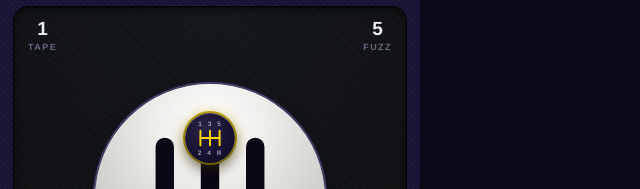
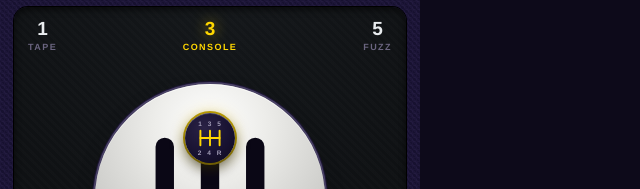
Before and after one commit to mixedbysoda-stack/octane, a plain HTML site: page ui/index.html in a window 1280 px wide. Shown: the part 295-484 px from the top of the page, 0-640 px from the left. Drawn offline with Linux system fonts and the light colour scheme.

Commit message:
GUI: add missing 3/CONSOLE gear label (top-center of H-gate)
The H-pattern is 1-3-5 top / 2-4-R bottom, but only the four corners +
bottom-center were labeled, leaving gear 3 (Console) with no face label
and no active-state highlight. Added it at top-center.

Co-Authored-By: Claude Fable 5 <noreply@anthropic.com>

```diff
--- a/ui/index.html
+++ b/ui/index.html
@@ -158,6 +158,7 @@
   .glabel.active .g{color:var(--ga); text-shadow:0 0 14px color-mix(in srgb, var(--ga) 60%, transparent)}
   .glabel.active .n{color:var(--ga)}
   .g1{left:14px;  top:12px}
+  .g3{left:50%;   top:12px; transform:translateX(-50%)}
   .g5{right:14px; top:12px}
   .g2{left:14px;  bottom:12px}
   .g4{left:50%;   bottom:12px; transform:translateX(-50%)}
@@ -257,6 +258,7 @@
   <!-- SHIFTER -->
   <div class="shifter">
     <div class="glabel g1" data-gear="0"><div class="g">1</div><div class="n">TAPE</div></div>
+    <div class="glabel g3" data-gear="2"><div class="g">3</div><div class="n">CONSOLE</div></div>
     <div class="glabel g5" data-gear="4"><div class="g">5</div><div class="n">FUZZ</div></div>
     <div class="glabel g2" data-gear="1"><div class="g">2</div><div class="n">TUBE</div></div>
     <div class="glabel g4" data-gear="3"><div class="g">4</div><div class="n">CLIP</div></div>
```
